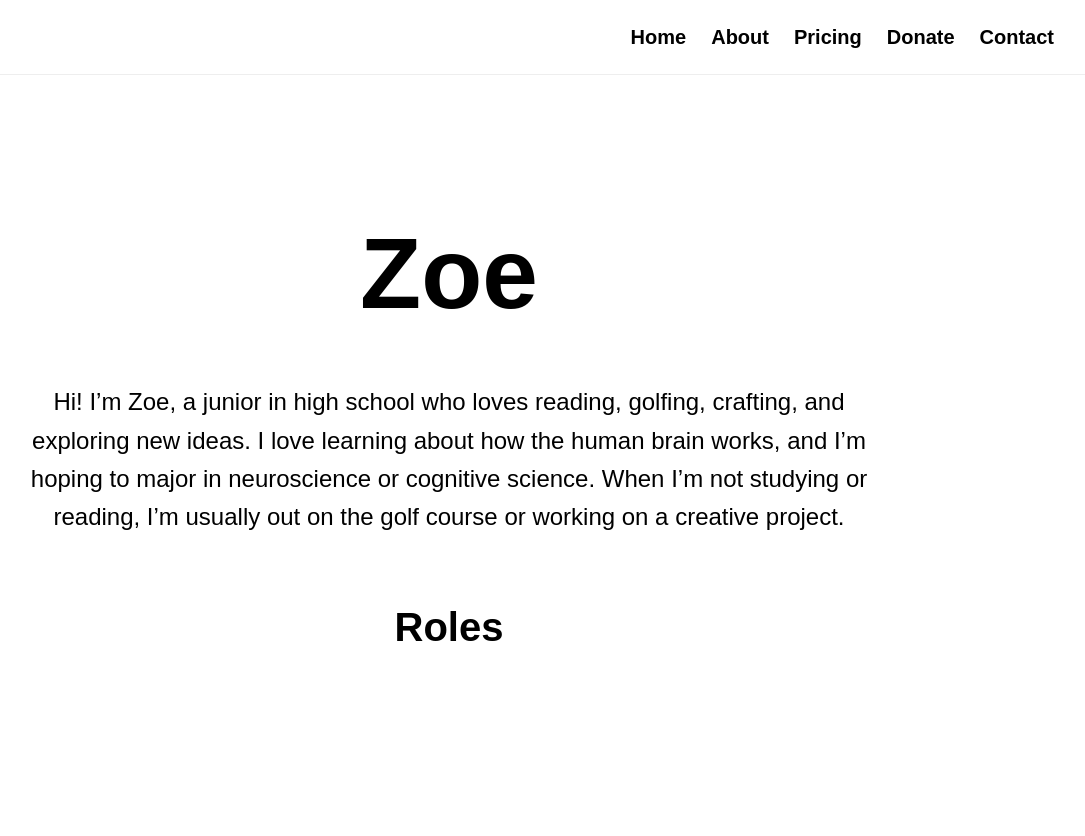
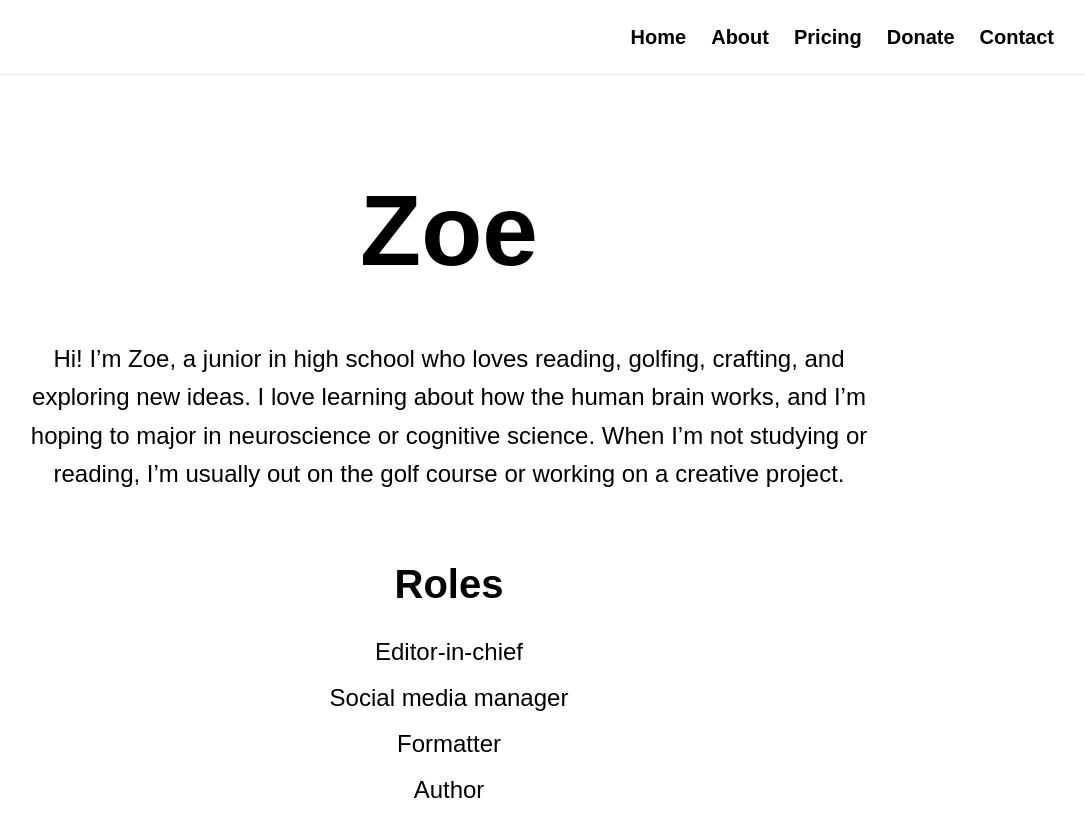
Before and after one commit to H4CK3R1010/Seemz-Like-Magazine, a Next.js app: page /people/zoe in a window 1280 px wide. Shown: the top 836 px of the page, without its empty margins (191-1276 px from the left). Before the commit the page ends 800 px from the top, so only its background shows below. Built offline with nearby package versions, Linux system fonts and the light colour scheme.

Commit message:
Update Zoe profile with roles

```diff
--- a/app/people/zoe/page.tsx
+++ b/app/people/zoe/page.tsx
@@ -24,7 +24,10 @@ export default function Zoe() {
           </h2>
 
           <ul>
-            {/* Editor In-Chief, Social Media Manager, Formatter, Author */}
+            <li>Editor-in-chief</li>
+            <li>Social media manager</li>
+            <li>Formatter</li>
+            <li>Author</li>
           </ul>
 
         </div>
```
